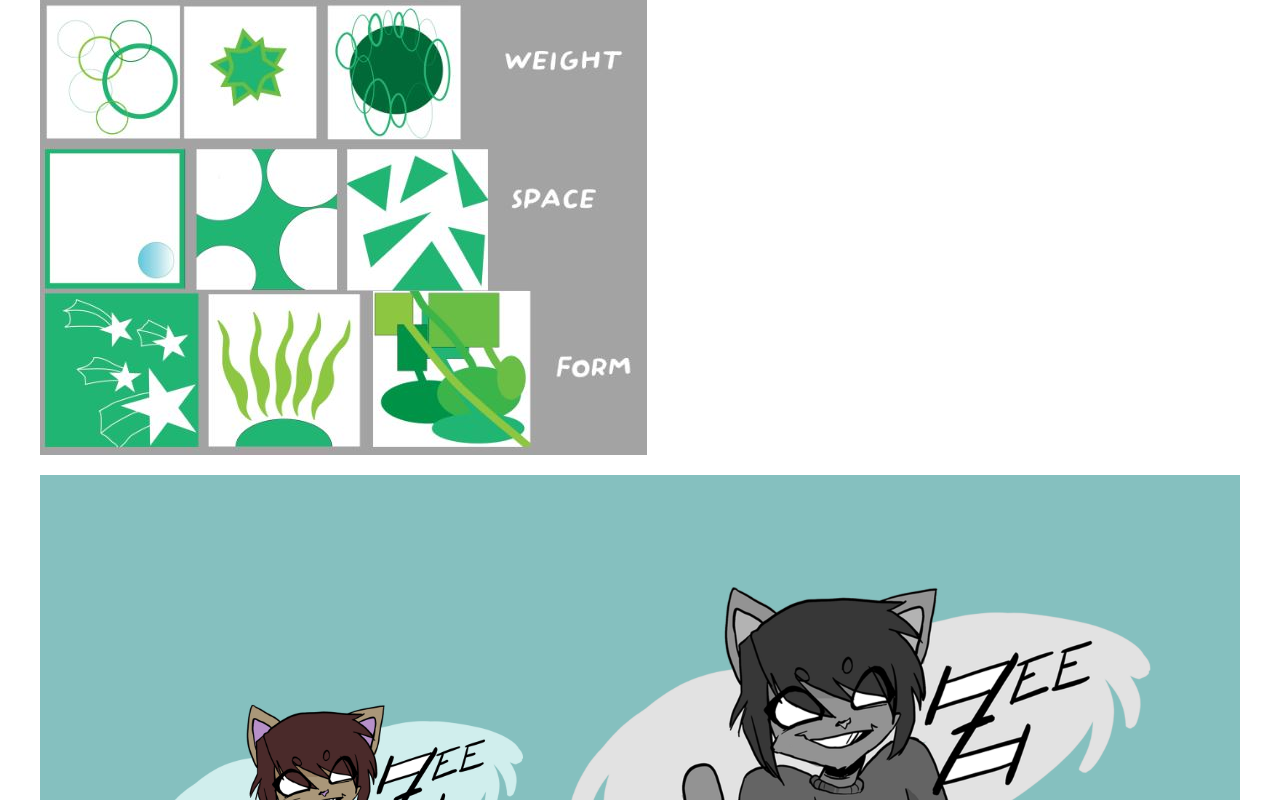
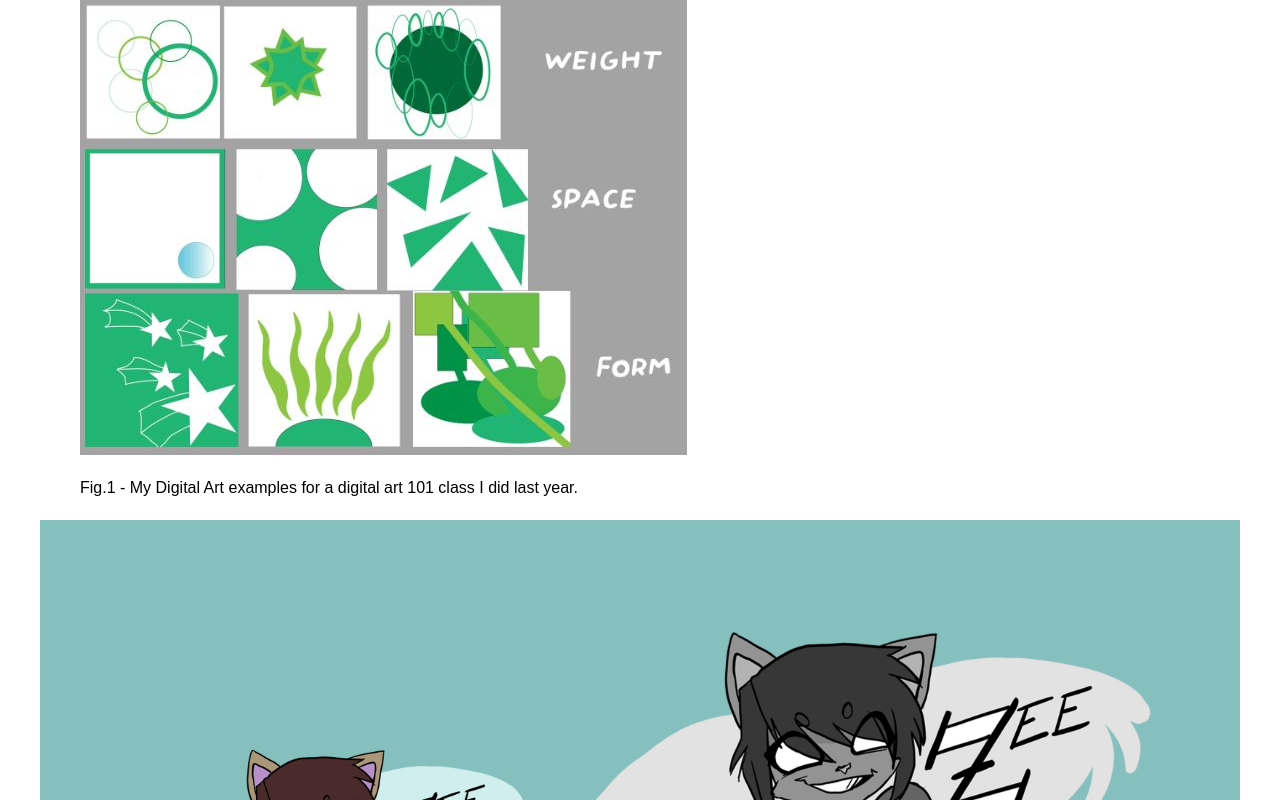
Before and after one commit to Zealitif/practicesitetwo, a plain HTML site: page DigitalArt.html in a window 1280 px wide. Shown: the part 621-1421 px from the top of the page. Drawn offline with Linux system fonts and the light colour scheme.

Commit message:
Update DigitalArt.html

```diff
--- a/DigitalArt.html
+++ b/DigitalArt.html
@@ -58,7 +58,10 @@
     <li><a href="TradArt.html">My Traditional Art</a></li>
   </ul>
 
+   <figure>
   <img src="Examples for Class.JPG" alt="Digital artwork titled 'Examples for Class'">
+  <figcaption>Fig.1 - My Digital Art examples for a digital art 101 class I did last year.</figcaption>
+</figure>
   <img src="Final with Variations.png" alt="Digital artwork titled 'Final with Variations'">
   <img src="walkingotchi app final.PNG" alt="Digital artwork titled 'Walkingotchi App Final'">
   <img src="Illustration9 (3).png" alt="Digital illustration titled 'Illustration 9'">
```
